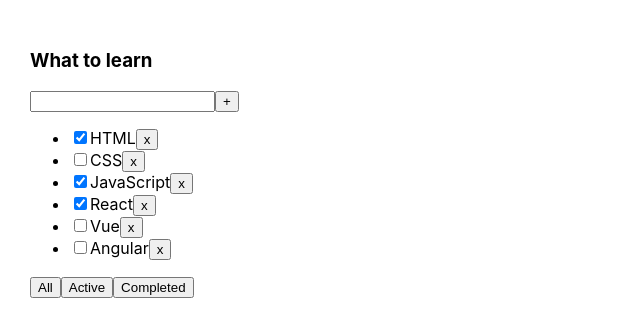
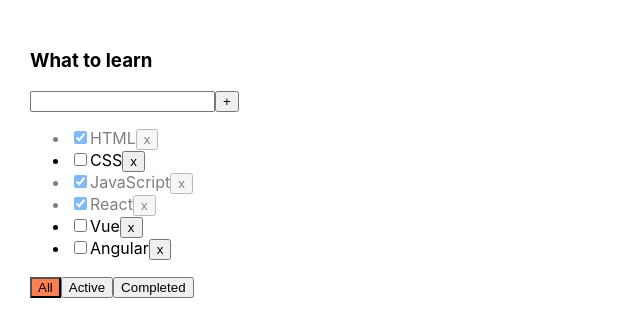
Before and after one commit to Ivan-Khudiakov/todoList-TypeScript-React-Redux, a React (Create React App) app: page / in a window 1280 px wide. Shown: the top 336 px of the page, without its empty margins (0-640 px from the left). Built offline with nearby package versions, Linux system fonts and the light colour scheme.

Commit message:
refactor + create new capabilities

```diff
--- a/package.json
+++ b/package.json
@@ -10,10 +10,12 @@
     "@types/node": "^12.0.0",
     "@types/react": "^16.9.0",
     "@types/react-dom": "^16.9.0",
+    "@types/uuid": "^8.3.1",
     "react": "^16.13.1",
     "react-dom": "^16.13.1",
     "react-scripts": "3.4.1",
-    "typescript": "~3.7.2"
+    "typescript": "~3.7.2",
+    "uuid": "^8.3.2"
   },
   "scripts": {
     "start": "react-scripts start",
--- a/src/App.css
+++ b/src/App.css
@@ -6,3 +6,19 @@
 .App > div {
   margin-right: 50px;
 }
+
+.error {
+  border: red 1px solid;
+}
+
+.error-message {
+  color: red;
+}
+
+.active-filter {
+  background-color: coral;
+}
+
+.is-done {
+  opacity: 0.5;
+}
--- a/src/App.tsx
+++ b/src/App.tsx
@@ -1,19 +1,20 @@
 import React, {useState} from 'react';
 import './App.css';
 import {TodoList} from "./TodoList";
+import {v1} from "uuid";
 
 export type FilterValuesType =  "all" | "active" | "completed"
 
 export const App = () => {
     let [tasks, setTasks] = useState([
-        {id: 1, title: "HTML", isDone: true},
-        {id: 2, title: "CSS", isDone: false},
-        {id: 3, title: "JavaScript", isDone: true},
-        {id: 4, title: "React", isDone: true},
-        {id: 5, title: "Vue", isDone: false},
-        {id: 6, title: "Angular", isDone: false}
+        {id: v1(), title: "HTML", isDone: true},
+        {id: v1(), title: "CSS", isDone: false},
+        {id: v1(), title: "JavaScript", isDone: true},
+        {id: v1(), title: "React", isDone: true},
+        {id: v1(), title: "Vue", isDone: false},
+        {id: v1(), title: "Angular", isDone: false}
     ])
-    function removeTusk (id: number) {
+    function removeTusk (id: string) {
         setTasks(tasks.filter(t => t.id !== id))
     }
 
@@ -32,12 +33,29 @@
         setFilter(value)
     }
 
+    function addTask(title: string) {
+        // let task = {id: v1(), title: "New Task", isDone: false}
+        // let newTasks = [...tasks, task]
+        // setTasks(newTasks)
+        setTasks([...tasks,{id: v1(), title: title, isDone: false}])
+    }
+    function changeStatus (id: string, isDone: boolean) {
+        let task = tasks.find(t => t.id === id)
+        if (task) {
+            task.isDone = isDone
+            setTasks([...tasks])
+        }
+    }
+
     return (
         <div className="App">
             <TodoList title={"What to learn"}
+                      filter={filter}
                       tasks={tasksForTodolist}
                       removeTusk={removeTusk}
-                      changeFilter={changeFilter}/>
+                      changeFilter={changeFilter}
+                      addTask={addTask}
+                      changeStatus={changeStatus}/>
         </div>
     );
 }
--- a/src/TodoList.tsx
+++ b/src/TodoList.tsx
@@ -1,37 +1,79 @@
-import React from "react";
+import React, {ChangeEvent, KeyboardEvent, useState} from "react";
 import {FilterValuesType} from "./App";
 
 type TaskType = {
-    id: number
+    id: string
     title: string
     isDone: boolean
 }
 type PropsType = {
     title: string
     tasks: Array<TaskType>
-    removeTusk: (id: number) => void
+    filter: FilterValuesType
+    removeTusk: (id: string) => void
     changeFilter: (value: FilterValuesType) => void
+    addTask: (title: string) => void
+    changeStatus: (id: string, isDone: boolean) => void
 }
 export const TodoList = (props: PropsType) => {
+    let [title, setTitle] = useState("")
+    let [error, setError] = useState <null | string>(null)
+    const addTask = () => {
+        if (title.trim() !=="") {
+            props.addTask(title)
+            setTitle("")
+        } setError("Title is required!")
+    }
+
+    const onChangeHandler = (e: ChangeEvent<HTMLInputElement>) => {
+        setTitle(e.currentTarget.value)
+    }
+
+    const onKeyPressHandler = (e: KeyboardEvent<HTMLInputElement>) => {
+        setError(null)
+        { if (e.charCode === 13) {
+            addTask()
+        }}
+    }
+
+    const onAllClickHandler = () => props.changeFilter("all")
+    const onActiveClickHandler = () => props.changeFilter("active")
+    const onCompletedClickHandler = () => props.changeFilter("completed")
+
     return (
         <div>
             <h3>{props.title}</h3>
             <div>
-                <input/>
-                <button>+</button>
+                <input className={error ? "error" : ""}
+                       value={title}
+                       onChange={onChangeHandler}
+                       onKeyPress={onKeyPressHandler}/>
+                <button onClick={addTask}>+</button>
+                {error && <div className="error-message">{error}</div>}
             </div>
             <ul>
-                {props.tasks.map(t =>
-                    <li key={t.id}>
-                        <input type="checkbox" checked={t.isDone}/>
-                        <span>{t.title}</span>
-                        <button onClick={() => props.removeTusk(t.id)}>x</button>
-                    </li>)}
+                {props.tasks.map(t => {
+
+                    const onClickHandler = () => props.removeTusk(t.id)
+                    const onChangeHandler = (e: ChangeEvent<HTMLInputElement>) => {
+                        let newIsDoneValue = e.currentTarget.checked
+                        props.changeStatus(t.id, newIsDoneValue)
+                    }
+
+                    return (
+                        <li key={t.id} className={t.isDone ? "is-done" : ""}>
+                            <input type="checkbox" checked={t.isDone} onChange={onChangeHandler}/>
+                            <span>{t.title}</span>
+                            <button onClick={onClickHandler}>x</button>
+                        </li>
+                    )})
+                }
+
             </ul>
             <div>
-                <button onClick={() => props.changeFilter("all")}>All</button>
-                <button onClick={() => props.changeFilter("active")}>Active</button>
-                <button onClick={() => props.changeFilter("completed")}>Completed</button>
+                <button className={props.filter === "all" ? "active-filter" : ""} onClick={onAllClickHandler}>All</button>
+                <button className={props.filter === "active" ? "active-filter" : ""} onClick={onActiveClickHandler}>Active</button>
+                <button className={props.filter === "completed" ? "active-filter" : ""} onClick={onCompletedClickHandler}>Completed</button>
             </div>
         </div>
     )
```
Also changed, not shown: 1 other file (tests, documents, lock files or other folders).
